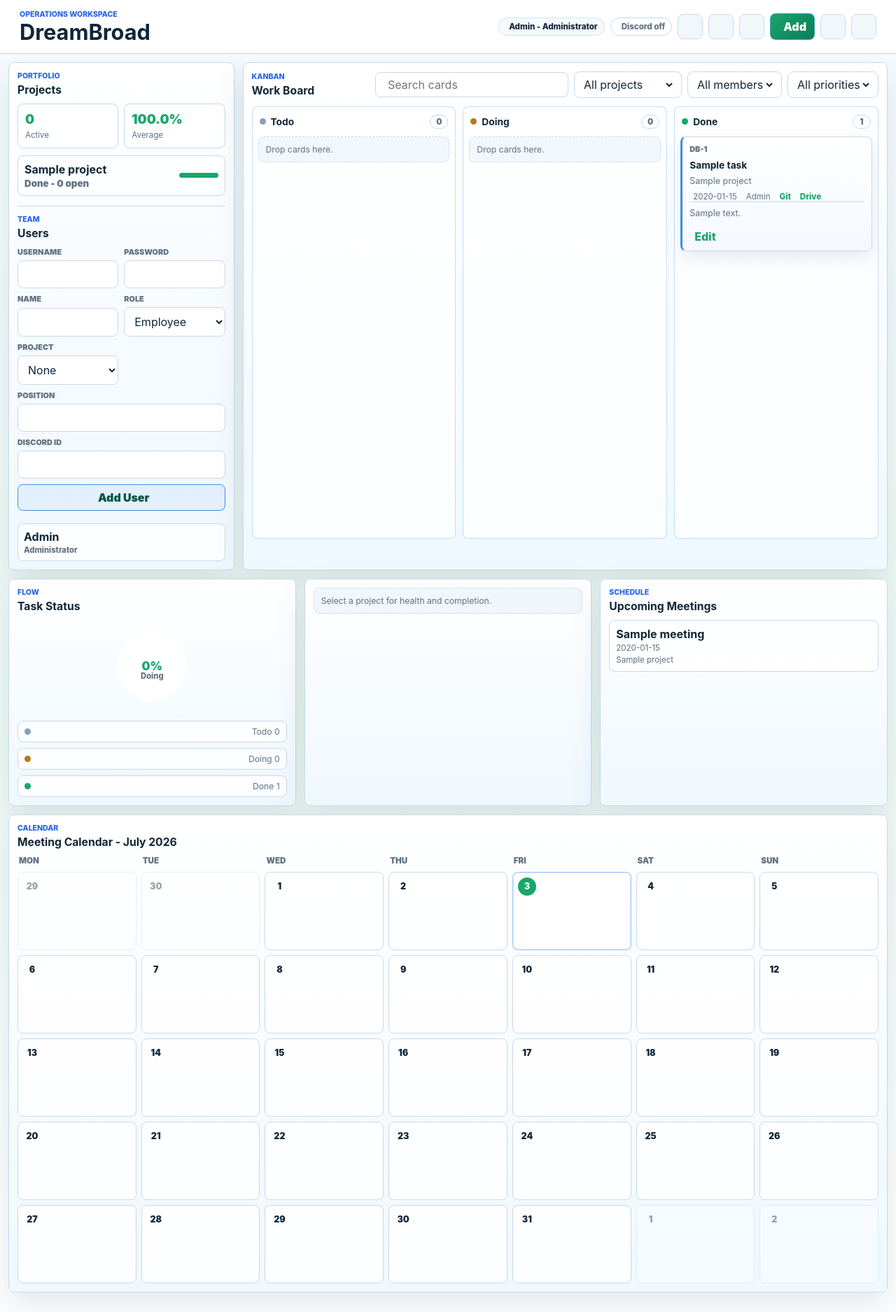
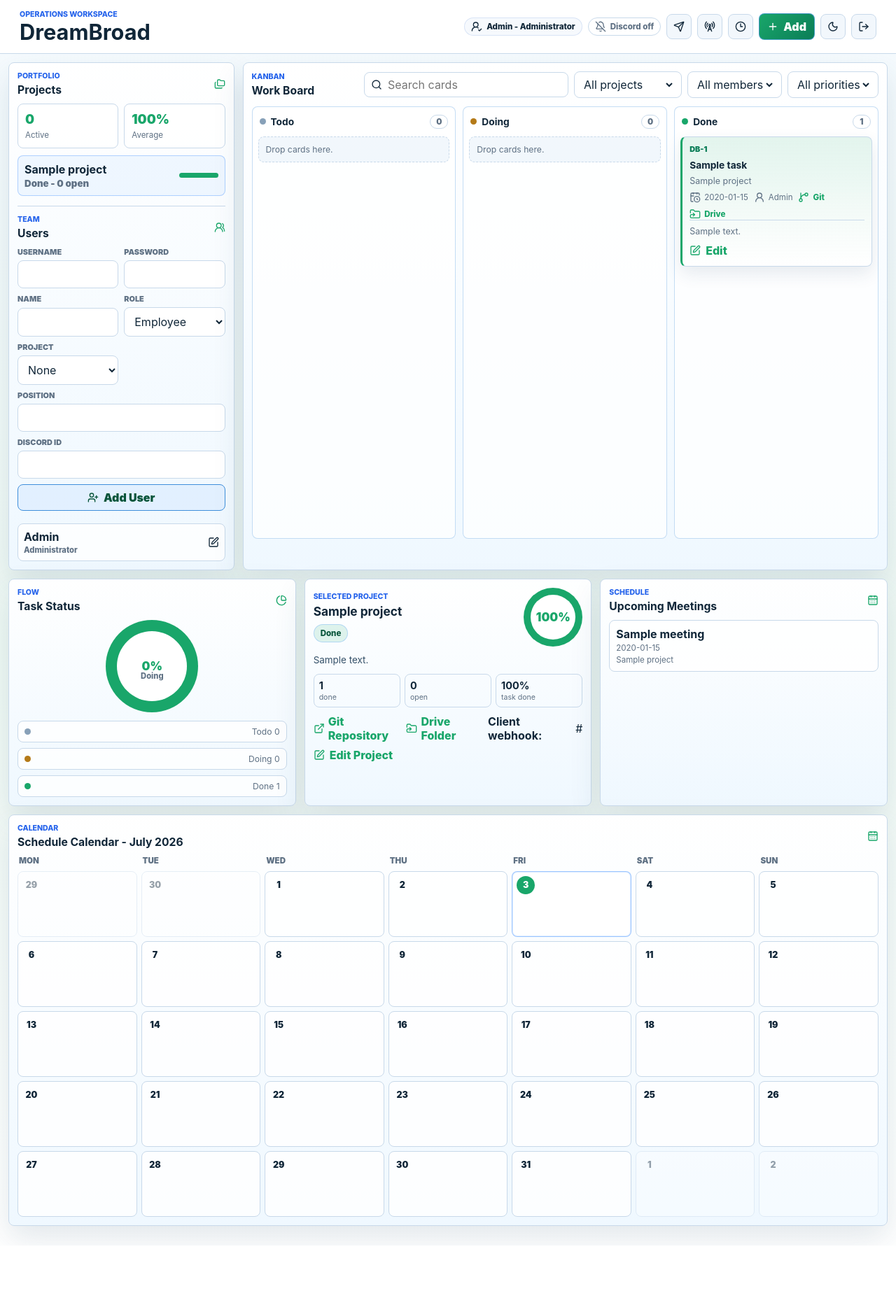
Before and after one commit to blackeyy22/Project_Manager, a Flask app: page / in a window 1280 px wide. Shown: the whole page at 70% size. After the commit the page ends 1775 px from the top, so only its background shows below. Run offline with Flask 3, Linux system fonts and the light colour scheme; the visitor is signed in with stand-in values (Sample User, id 1); data comes from the database, SQL or seed files in the repository; tables that the repository leaves empty hold one stand-in row (values such as "Sample post").

Commit message:
Fix DreamBroad feature regressions

```diff
--- a/app.py
+++ b/app.py
@@ -352,9 +352,9 @@ def register_routes(app: Flask) -> None:
             + "\nORDER BY meetings.starts_at ASC",
             meeting_params,
         ).fetchall()
-        stats = load_stats(db)
+        stats = load_visible_stats(projects, tasks, meetings)
         project_summaries = load_project_summaries(db, projects)
-        task_chart = load_task_chart(db)
+        task_chart = load_task_chart(tasks)
         calendar_month = load_calendar_month(meetings, tasks)
         discord_ready = bool(
             current_app.config.get("ADMIN_DISCORD_WEBHOOK_URL")
@@ -388,6 +388,8 @@ def register_routes(app: Flask) -> None:
             current_user=g.current_user,
             discord_ready=discord_ready,
             is_admin=is_admin(),
+            is_client=is_client(),
+            is_employee=is_employee(),
             meeting_statuses=MEETING_STATUSES,
             meetings=meetings,
             project_statuses=PROJECT_STATUSES,
@@ -530,7 +532,7 @@ def register_routes(app: Flask) -> None:
         return redirect(url_for("dashboard"))
 
     @app.post("/tasks/<int:task_id>")
-    @admin_required
+    @login_required
     def update_task(task_id: int):
         title = require_value("title", "Task title")
         if not title:
@@ -540,6 +542,9 @@ def register_routes(app: Flask) -> None:
         old_task = load_task_detail(db, task_id)
         if old_task is None:
             flash("Task was not found.", "error")
+            return redirect(url_for("dashboard"))
+        if not can_manage_project_work(old_task["project_id"]):
+            flash("Only admins and project clients can edit that task.", "error")
             return redirect(url_for("dashboard"))
 
         due_at = optional_datetime("due_at")
@@ -619,9 +624,16 @@ def register_routes(app: Flask) -> None:
         return redirect(url_for("dashboard"))
 
     @app.post("/tasks/<int:task_id>/delete")
-    @admin_required
+    @login_required
     def delete_task(task_id: int):
         db = get_db()
+        task = load_task_detail(db, task_id)
+        if task is None:
+            flash("Task was not found.", "error")
+            return redirect(url_for("dashboard"))
+        if not can_manage_project_work(task["project_id"]):
+            flash("Only admins and project clients can delete that task.", "error")
+            return redirect(url_for("dashboard"))
         db.execute("DELETE FROM tasks WHERE id = ?", (task_id,))
         refresh_project_completion(db)
         db.commit()
@@ -629,8 +641,13 @@ def register_routes(app: Flask) -> None:
         return redirect(url_for("dashboard"))
 
     @app.post("/meetings")
-    @admin_required
+    @login_required
     def create_meeting():
+        project_id = optional_project_id()
+        if not can_manage_project_work(project_id):
+            flash("Only admins and project clients can manage meetings.", "error")
+            return redirect(url_for("dashboard"))
+
         title = require_value("title", "Meeting title")
         starts_at = optional_datetime("starts_at")
         if not title or not starts_at:
@@ -649,7 +666,7 @@ def register_routes(app: Flask) -> None:
             VALUES (?, ?, ?, ?, ?, ?, ?, ?, ?, ?)
             """,
             (
-                optional_project_id(),
+                project_id,
                 title,
                 choose("status", MEETING_STATUSES, "Planned"),
                 starts_at,
@@ -679,6 +696,7 @@ def register_routes(app: Flask) -> None:
                 f"Project: {meeting['project_name'] or 'Unassigned'}",
                 f"Starts: {meeting['starts_at']}",
                 f"Location: {meeting['location'] or 'Not set'}",
+                f"Scheduled by: {g.current_user['display_name']}",
             ],
             get_notification_webhooks(project=meeting),
         )
@@ -686,7 +704,7 @@ def register_routes(app: Flask) -> None:
         return redirect(url_for("dashboard"))
 
     @app.post("/meetings/<int:meeting_id>")
-    @admin_required
+    @login_required
     def update_meeting(meeting_id: int):
         title = require_value("title", "Meeting title")
         starts_at = optional_datetime("starts_at")
@@ -696,6 +714,14 @@ def register_routes(app: Flask) -> None:
             return redirect(url_for("dashboard"))
 
         db = get_db()
+        old_meeting = load_meeting_detail(db, meeting_id)
+        if old_meeting is None:
+            flash("Meeting was not found.", "error")
+            return redirect(url_for("dashboard"))
+        if not can_manage_project_work(old_meeting["project_id"]):
+            flash("Only admins and project clients can edit that meeting.", "error")
+            return redirect(url_for("dashboard"))
+        project_id = optional_project_id()
         db.execute(
             """
             UPDATE meetings
@@ -704,7 +730,7 @@ def register_routes(app: Flask) -> None:
             WHERE id = ?
             """,
             (
-                optional_project_id(),
+                project_id,
                 title,
                 choose("status", MEETING_STATUSES, "Planned"),
                 starts_at,
@@ -726,6 +752,7 @@ def register_routes(app: Flask) -> None:
                     f"Project: {meeting['project_name'] or 'Unassigned'}",
                     f"Starts: {meeting['starts_at']}",
                     f"Location: {meeting['location'] or 'Not set'}",
+                    f"Updated by: {g.current_user['display_name']}",
                 ],
                 get_notification_webhooks(project=meeting),
             )
@@ -733,9 +760,16 @@ def register_routes(app: Flask) -> None:
         return redirect(url_for("dashboard"))
 
     @app.post("/meetings/<int:meeting_id>/delete")
-    @admin_required
+    @login_required
     def delete_meeting(meeting_id: int):
         db = get_db()
+        meeting = load_meeting_detail(db, meeting_id)
+        if meeting is None:
+            flash("Meeting was not found.", "error")
+            return redirect(url_for("dashboard"))
+        if not can_manage_project_work(meeting["project_id"]):
+            flash("Only admins and project clients can delete that meeting.", "error")
+            return redirect(url_for("dashboard"))
         db.execute("DELETE FROM meetings WHERE id = ?", (meeting_id,))
         db.commit()
         flash("Meeting deleted.", "success")
@@ -1014,6 +1048,18 @@ def project_matches_current_user(project_id: int | None) -> bool:
     return bool(project_id is not None and user and user["project_id"] == project_id)
 
 
+def can_manage_project_work(project_id: int | None) -> bool:
+    if is_admin():
+        return True
+    user = g.get("current_user")
+    return bool(
+        is_client()
+        and user
+        and project_id is not None
+        and user["project_id"] == project_id
+    )
+
+
 def seed_default_admin(db: sqlite3.Connection) -> None:
     if db.execute("SELECT COUNT(*) FROM users").fetchone()[0]:
         return
@@ -1099,7 +1145,7 @@ def refresh_project_completion(db: sqlite3.Connection) -> None:
 
 
 def resolve_task_assignee(db: sqlite3.Connection) -> sqlite3.Row | None:
-    if not is_admin():
+    if is_employee():
         return g.current_user
 
     raw_value = request.form.get("assignee_user_id", "").strip()
@@ -1117,6 +1163,13 @@ def resolve_task_assignee(db: sqlite3.Connection) -> sqlite3.Row | None:
     ).fetchone()
     if user is None:
         flash("Selected assignee was not found, so the task was saved unassigned.", "warning")
+        return None
+    if is_client() and user["project_id"] != g.current_user["project_id"]:
+        flash(
+            "Clients can assign tasks only to members in their project.",
+            "warning",
+        )
+        return None
     return user
 
 
@@ -1127,7 +1180,10 @@ def load_task_detail(db: sqlite3.Connection, task_id: int) -> sqlite3.Row | None
             projects.git_url AS project_git_url,
             projects.drive_url AS project_drive_url,
             projects.client_webhook_url AS project_client_webhook_url,
-            users.display_name AS assignee_name, users.username AS assignee_username,
+            users.display_name AS assignee_name,
+            users.username AS assignee_username,
+            users.position AS assignee_position,
+            users.role AS assignee_role,
             users.discord_user_id AS assignee_discord_user_id
         FROM tasks
         LEFT JOIN projects ON projects.id = tasks.project_id
@@ -1165,6 +1221,14 @@ def task_assignee_mention(task: sqlite3.Row) -> str:
     return label
 
 
+def task_assignee_identity(task: sqlite3.Row) -> str:
+    if task["assignee_position"]:
+        return task["assignee_position"]
+    if task["assignee_role"]:
+        return task["assignee_role"].title()
+    return ""
+
+
 def can_change_task_status(task: sqlite3.Row) -> bool:
     if is_admin():
         return True
@@ -1191,16 +1255,24 @@ def notify_task_assignment(task: sqlite3.Row | None, title: str) -> None:
         (task["project_id"],),
     ).fetchone()
     actor_name = g.current_user["display_name"] if g.get("current_user") else "System"
-    notify_event(
-        title,
+    assignee_identity = task_assignee_identity(task)
+    lines = [
+        f"Task: {task['title']}",
+        f"Assigned to: {task_assignee_mention(task)}",
+    ]
+    if assignee_identity:
+        lines.append(f"Assignee role: {assignee_identity}")
+    lines.extend(
         [
-            f"Task: {task['title']}",
-            f"Assigned to: {task_assignee_mention(task)}",
             f"Project: {task['project_name'] or 'Unassigned'}",
             f"Priority: {task['priority']}",
             f"Due: {task['due_at'] or 'No due date'}",
             f"Updated by: {actor_name}",
-        ],
+        ]
+    )
+    notify_event(
+        title,
+        lines,
         get_notification_webhooks(task=task, project=project, include_employee=True),
     )
 
@@ -1266,7 +1338,8 @@ def send_meeting_reminders(db: sqlite3.Connection, now: datetime) -> int:
         """
         SELECT meetings.*, projects.name AS project_name,
             projects.git_url AS project_git_url,
-            projects.drive_url AS project_drive_url
+            projects.drive_url AS project_drive_url,
+            projects.client_webhook_url
         FROM meetings
         LEFT JOIN projects ON projects.id = meetings.project_id
         WHERE meetings.status = 'Planned'
@@ -1280,7 +1353,7 @@ def send_meeting_reminders(db: sqlite3.Connection, now: datetime) -> int:
 
     sent_count = 0
     for meeting in meetings:
-        sent, _message = send_discord_alert(
+        sent, _message = send_discord_alerts(
             "Meeting starts in 5 minutes",
             [
                 f"Meeting: {meeting['title']}",
@@ -1289,6 +1362,7 @@ def send_meeting_reminders(db: sqlite3.Connection, now: datetime) -> int:
                 f"Location: {meeting['location'] or 'Not set'}",
                 f"Login: {current_app.config['APP_PUBLIC_URL']}",
             ],
+            get_notification_webhooks(project=meeting),
         )
         if sent:
             db.execute(
@@ -1360,11 +1434,30 @@ def load_stats(db: sqlite3.Connection) -> dict[str, int]:
     }
 
 
-def load_task_chart(db: sqlite3.Connection) -> dict:
+def load_visible_stats(
+    projects: list[sqlite3.Row], tasks: list[sqlite3.Row], meetings: list[sqlite3.Row]
+) -> dict[str, int]:
+    completion_values = [project["completion"] or 0 for project in projects]
+    avg_completion = (
+        round(sum(completion_values) / len(completion_values))
+        if completion_values
+        else 0
+    )
+    return {
+        "active_projects": sum(1 for project in projects if project["status"] == "Active"),
+        "open_tasks": sum(1 for task in tasks if task["status"] != "Done"),
+        "planned_meetings": sum(
+            1 for meeting in meetings if meeting["status"] == "Planned"
+        ),
+        "avg_completion": avg_completion,
+    }
+
+
+def load_task_chart(tasks: list[sqlite3.Row]) -> dict:
     counts = {status: 0 for status in TASK_STATUSES}
-    for row in db.execute("SELECT status, COUNT(*) AS count FROM tasks GROUP BY status"):
-        if row["status"] in counts:
-            counts[row["status"]] = row["count"]
+    for task in tasks:
+        if task["status"] in counts:
+            counts[task["status"]] += 1
 
     total = sum(counts.values())
     cursor = 0
@@ -1617,7 +1710,14 @@ def get_notification_webhooks(task: sqlite3.Row | None = None, project: sqlite3.
         elif client_url:
             urls.append(client_url)
 
-    if include_employee and task is not None and emp_url:
+    has_assignee = bool(
+        task is not None
+        and (
+            task["assignee_user_id"] is not None
+            or (task["assignee"] or "").strip()
+        )
+    )
+    if include_employee and has_assignee and emp_url:
         urls.append(emp_url)
 
     return urls
@@ -1714,6 +1814,8 @@ def optional_project_id() -> int | None:
                 "Selected project was not found, so the item was saved unassigned.",
                 "warning",
             )
+            if is_client():
+                return g.current_user["project_id"]
             return None
 
         if is_client() and g.current_user["project_id"] != project_id:
--- a/static/app.css
+++ b/static/app.css
@@ -199,7 +199,7 @@ h4 {
   background: rgba(14, 23, 34, 0.88);
 }
 
-.dark-mode body {
+body.dark-mode {
   background: #07101c;
 }
 
@@ -574,6 +574,15 @@ h4 {
   border-left-color: var(--red);
 }
 
+.kanban-card.done-task {
+  border-left-color: var(--green);
+  background: linear-gradient(180deg, rgba(25, 166, 106, 0.12), var(--surface));
+}
+
+.kanban-card.done-task .card-kicker {
+  color: var(--green-2);
+}
+
 .card-kicker {
   justify-content: space-between;
   margin-bottom: 8px;
@@ -790,8 +799,8 @@ h4 {
 
 .calendar-grid {
   display: grid;
-  grid-template-columns: repeat(7, minmax(128px, 1fr));
-  gap: 7px;
+  grid-template-columns: repeat(7, minmax(104px, 1fr));
+  gap: 6px;
   overflow-x: auto;
 }
 
@@ -804,11 +813,11 @@ h4 {
 }
 
 .calendar-day {
-  min-height: 112px;
+  min-height: 94px;
   border: 1px solid var(--line);
   border-radius: 8px;
   background: var(--field);
-  padding: 7px;
+  padding: 6px;
 }
 
 .calendar-day.outside-month {
@@ -845,6 +854,11 @@ h4 {
   border-radius: 8px;
   background: rgba(92, 160, 255, 0.08);
   padding: 6px;
+}
+
+.calendar-event-task {
+  border-color: rgba(25, 166, 106, 0.3);
+  background: rgba(25, 166, 106, 0.08);
 }
 
 .calendar-meeting summary {
@@ -1079,7 +1093,7 @@ textarea:focus {
 
 .segmented-control {
   display: grid;
-  grid-template-columns: repeat(3, 1fr);
+  grid-template-columns: repeat(auto-fit, minmax(0, 1fr));
   gap: 5px;
   margin-bottom: 10px;
   border: 1px solid var(--line);
@@ -1195,7 +1209,7 @@ textarea:focus {
   }
 
   .calendar-grid {
-    grid-template-columns: repeat(7, minmax(112px, 1fr));
+    grid-template-columns: repeat(7, minmax(96px, 1fr));
   }
 
   .board-toolbar {
--- a/templates/index.html
+++ b/templates/index.html
@@ -276,7 +276,7 @@
               {% for task in tasks %}
                 {% if task.status == status %}
                   <article
-                    class="kanban-card priority-{{ task.priority|lower }} {{ 'done-task' if task.status == 'Done' else '' }}"
+                    class="kanban-card {{ 'done-task' if task.status == 'Done' else 'priority-' ~ task.priority|lower }}"
                     draggable="true"
                     data-task-card
                     data-task-id="{{ task.id }}"
@@ -316,8 +316,8 @@
                       <p class="card-notes">{{ task.notes }}</p>
                     {% endif %}
                     <details>
-                      <summary><i data-lucide="square-pen"></i>{{ 'Edit' if is_admin else 'Status' }}</summary>
-                      {% if is_admin %}
+                      <summary><i data-lucide="square-pen"></i>{{ 'Edit' if is_admin or is_client else 'Status' }}</summary>
+                      {% if is_admin or is_client %}
                         <form class="compact-form" method="post" action="{{ url_for('update_task', task_id=task.id) }}">
                           <label class="full">
                             <span>Title</span>
@@ -405,7 +405,7 @@
           <i data-lucide="pie-chart"></i>
         </div>
         <div class="task-pie-wrap">
-          <div class="task-pie" style="background: conic-gradient">
+          <div class="task-pie" style="background: conic-gradient({{ task_chart.gradient }})">
             <span>{{ task_chart.doing_percent }}%</span>
             <small>Doing</small>
           </div>
@@ -447,7 +447,7 @@
       <div class="panel-heading">
         <div>
           <p class="eyebrow">Calendar</p>
-          <h2>Meeting Calendar - {{ calendar_month.label }}</h2>
+          <h2>Schedule Calendar - {{ calendar_month.label }}</h2>
         </div>
         <i data-lucide="calendar-days"></i>
       </div>
@@ -475,7 +475,9 @@
                     {% if event.type == 'task' %}
                       <p><small>Due: {{ event.due_at }}</small></p>
                       <p><small>Assignee: {{ event.assignee_name }}</small></p>
-                      <p><small>Priority: {{ event.priority }}</small></p>
+                      {% if event.status != 'Done' %}
+                        <p><small>Priority: {{ event.priority }}</small></p>
+                      {% endif %}
                     {% endif %}
                     {% if event.location %}
                       <p><i data-lucide="map-pin"></i>{{ event.location }}</p>
@@ -518,6 +520,9 @@
       {% if is_admin %}
         <button class="segment active" type="button" data-form-tab="project">Project</button>
         <button class="segment" type="button" data-form-tab="task">Task</button>
+        <button class="segment" type="button" data-form-tab="meeting">Meeting</button>
+      {% elif is_client %}
+        <button class="segment active" type="button" data-form-tab="task">Task</button>
         <button class="segment" type="button" data-form-tab="meeting">Meeting</button>
       {% else %}
         <button class="segment active" type="button" data-form-tab="task">Task</button>
@@ -589,7 +594,7 @@
       </label>
       <label class="full">
         <span>Assignee</span>
-        {% if is_admin %}
+        {% if is_admin or is_client %}
           <select name="assignee_user_id">
             <option value="">Unassigned</option>
             {% for user in users %}
@@ -610,7 +615,7 @@
       </button>
     </form>
 
-    {% if is_admin %}
+    {% if is_admin or is_client %}
     <form class="modal-form" method="post" action="{{ url_for('create_meeting') }}" data-add-form="meeting">
       <label class="full">
         <span>Title</span>
@@ -683,7 +688,7 @@
       }
     }
 
-    const canManageProjects = is_admin ? true : false;
+    const canManageProjects = {{ 'true' if is_admin else 'false' }};
 
     function projectMarkup(project) {
       const name = escapeHTML(project.name);
@@ -875,6 +880,22 @@
       setupDragAndDrop();
       applyFilters();
       updateColumnCounts();
+      let formDirty = false;
+      document.querySelectorAll("input, select, textarea").forEach((field) => {
+        field.addEventListener("input", () => {
+          formDirty = true;
+        });
+        field.addEventListener("change", () => {
+          formDirty = true;
+        });
+      });
+      setInterval(() => {
+        const addDialogOpen = document.querySelector("[data-add-dialog]")?.open;
+        const detailsOpen = Boolean(document.querySelector("details[open]"));
+        if (!document.hidden && !formDirty && !addDialogOpen && !detailsOpen) {
+          window.location.reload();
+        }
+      }, 30000);
       refreshIcons();
     });
   </script>
```
Also changed, not shown: tests/test_app.py (+209 -14 lines), README.md, 1 other file.
